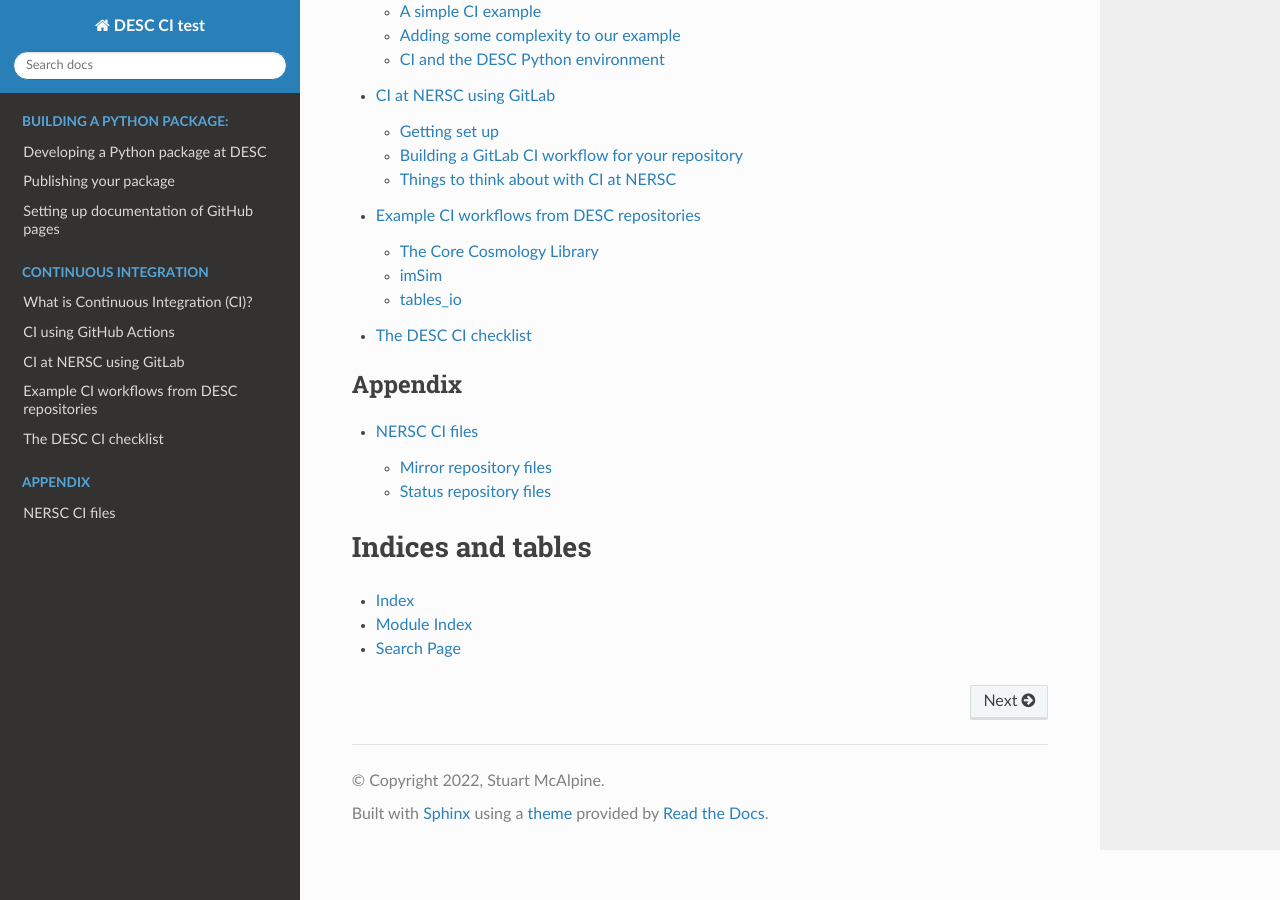
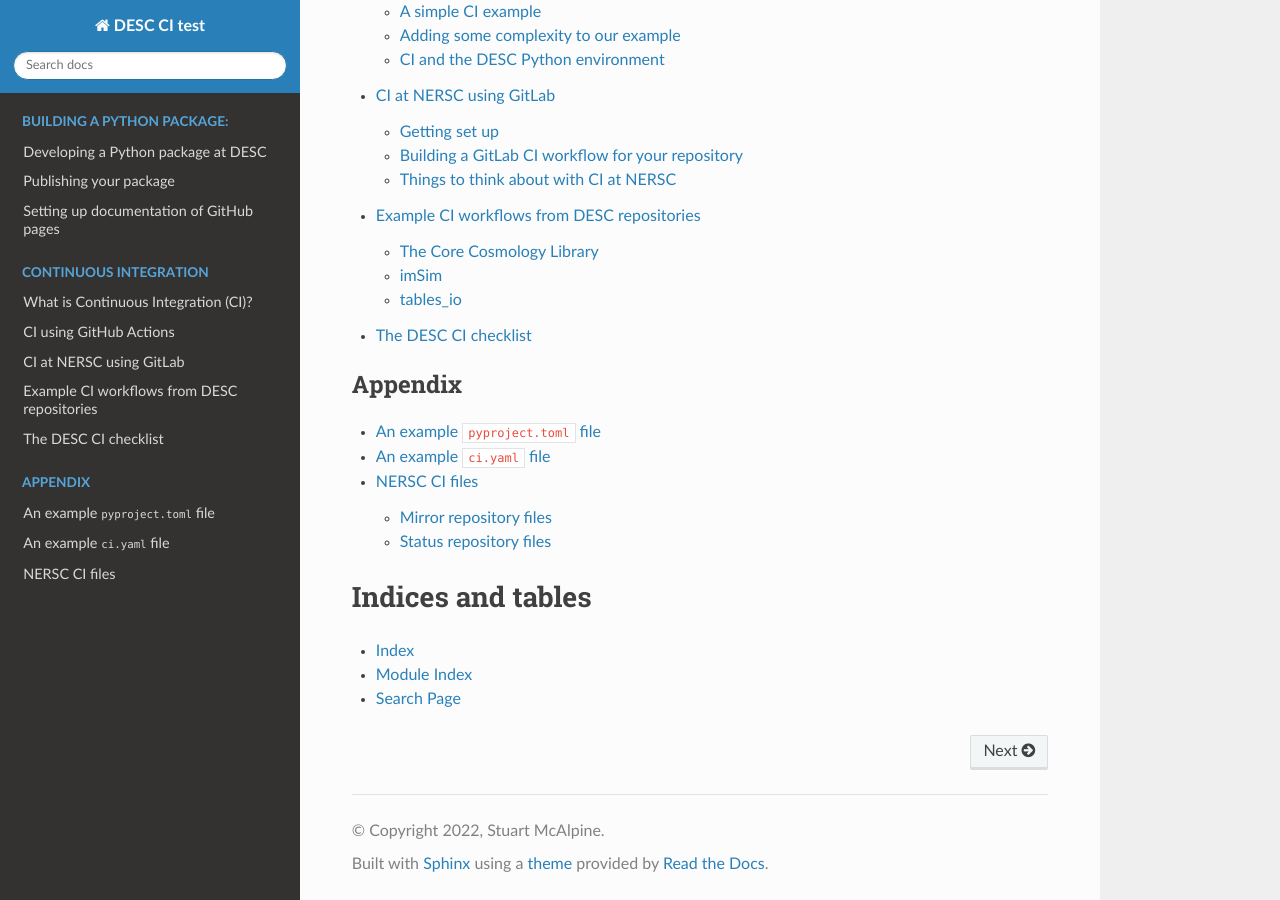
Before and after one commit to LSSTDESC/desc-continuous-integration, a Sphinx documentation site: the page built from docs/index.rst, in a window 1280 px wide and 900 px high, scrolled down 1014 px. Built offline with Sphinx 7.4.7 and the Read the Docs theme 2.0.0, drawn with Linux system fonts in a browser that asks for light colours.

Commit message:
Added data to the appendix

```diff
--- a/docs/desc/ci/appendix.rst
+++ b/docs/desc/ci/appendix.rst
@@ -1,3 +1,24 @@
+An example ``pyproject.toml`` file
+==================================
+
+An example ``pyprojet.toml`` configuration file, used for the demo code in the
+``desc-continuous-integraion`` repository.
+
+.. literalinclude:: ../../../pyproject.toml
+   :language: toml
+   :linenos:
+
+An example ``ci.yaml`` file
+===========================
+
+An example Continuous Integration YAML workflow
+(``.github/workflows/ci_example_2.yml`` in the ``desc-continuous-integraion``
+repository). More details in :ref:`ci_using_github_actions`.
+
+.. literalinclude:: ../../../.github/workflows/ci_example_2.yml
+   :language: yaml
+   :linenos:
+
 .. _nersc-ci-appendix:
 
 NERSC CI files
--- a/docs/desc/ci/github_actions.rst
+++ b/docs/desc/ci/github_actions.rst
@@ -1,5 +1,7 @@
 .. DESC CI test documentation master file, created by
    sphinx-quickstart on Mon Jun 20 11:41:18 2022.
+
+.. _ci_using_github_actions:
 
 CI using GitHub Actions
 =======================
```
